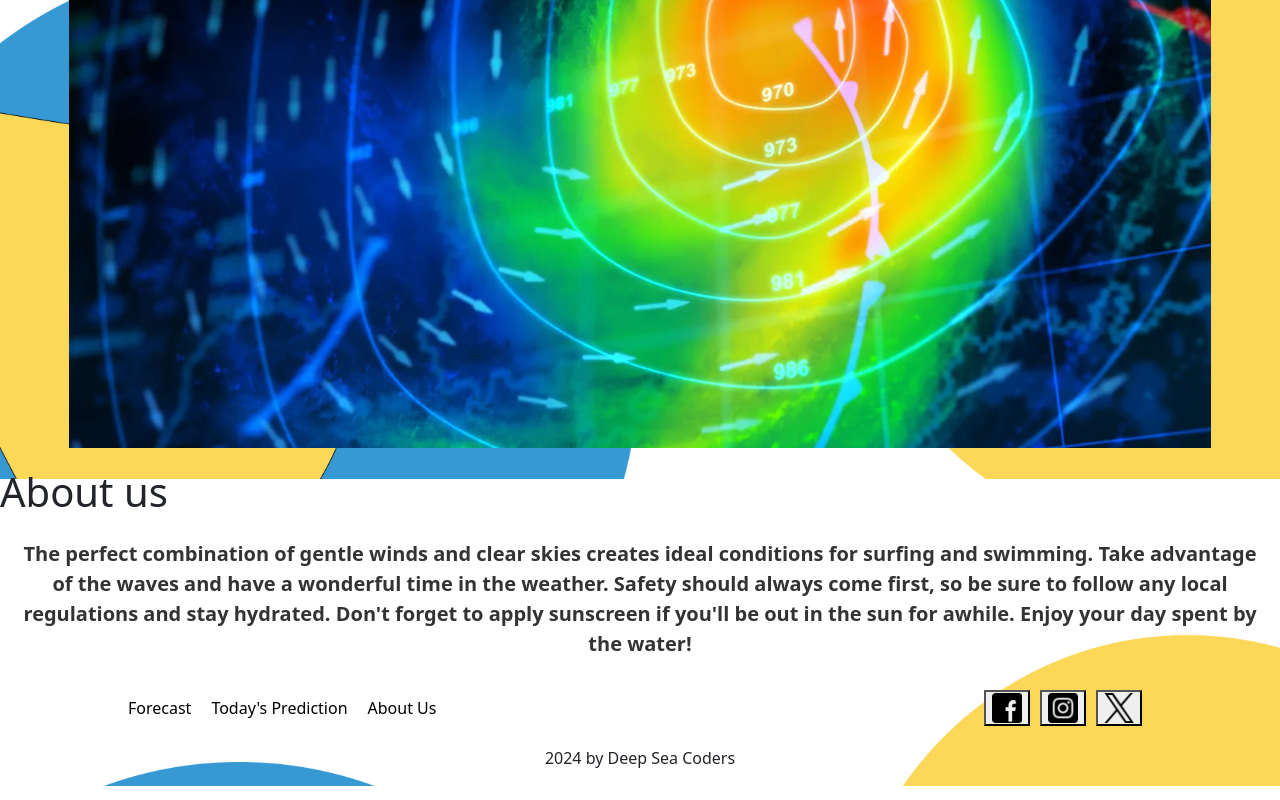
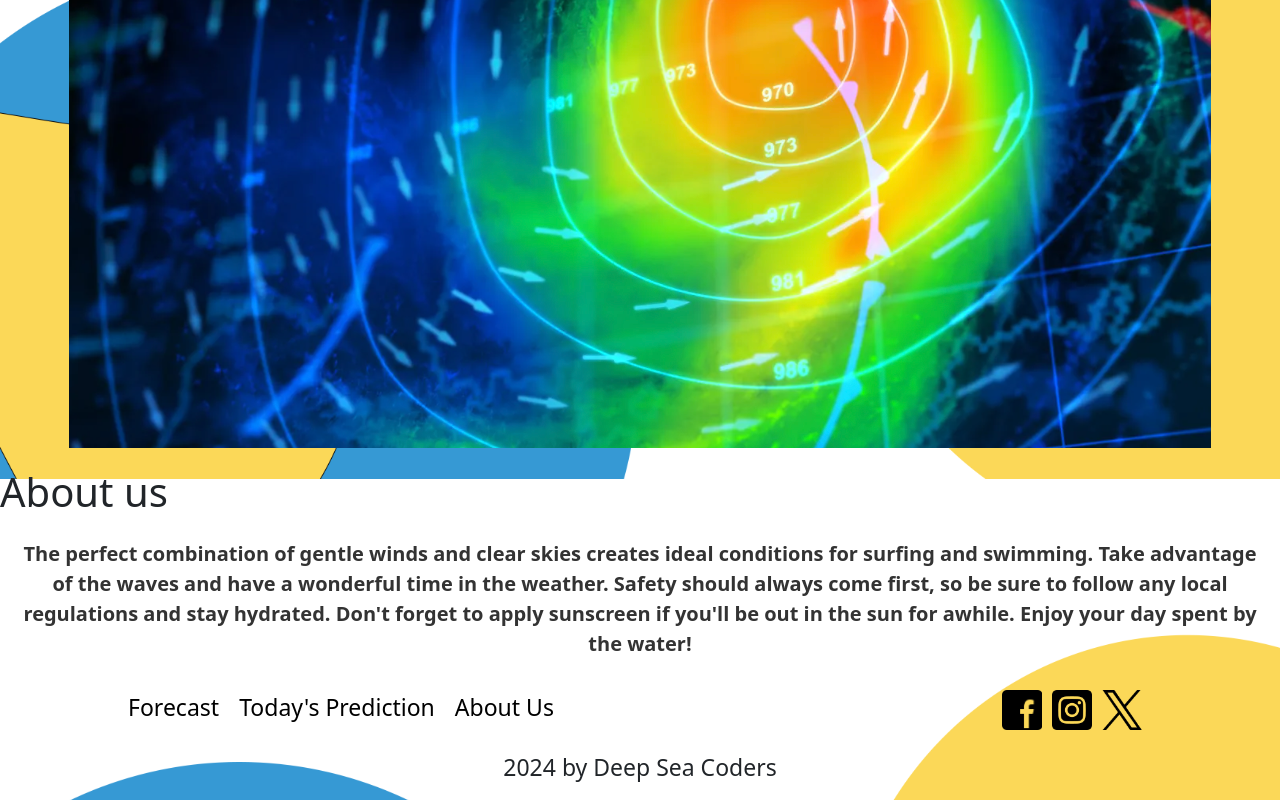
Before and after one commit to Dimitrius504/smartbeachrepo, a React (Create React App) app in the folder smartbeach-project-prototype/: page /live in a window 1280 px wide. Shown: the part 321-1121 px from the top of the page. Built offline with nearby package versions, Linux system fonts and the light colour scheme.

Commit message:
Updated footer.js, and app.css(footer part)

```diff
--- a/smartbeach-project-prototype/src/App.css
+++ b/smartbeach-project-prototype/src/App.css
@@ -491,7 +491,10 @@ nav {
     display: inline-block;
     margin-right: 10px;
   }
-
+  .footer-nav {
+    display: flex;
+    align-items: center;
+  }
 }
 /* Styling for Live page */
 
@@ -616,7 +619,7 @@ id #forecast-page {
   display: flex;
   justify-content: space-between;
   width: 80%;
-  margin-bottom: 20px; /* Add space under footer line one */
+  margin-bottom: 20px;
 }
 
 .footer-nav,
@@ -645,12 +648,9 @@ id #forecast-page {
 }
 
 .SNS-icon img {
-  height: 30px;
+  height: 40px;
 }
+.footer  {
 
-@media (min-width: 768px) {
-  .footer-nav {
-    display: flex;
-    align-items: center;
-  }
+  font-size: 23px;
 }
--- a/smartbeach-project-prototype/src/views/shared/Footer.js
+++ b/smartbeach-project-prototype/src/views/shared/Footer.js
@@ -13,9 +13,9 @@ function Footer() {
                     <li><a href="/live#about-us">About Us</a></li>
                 </ul>
                 <ul className="SNS-icon">
-                    <li><button><img src={facebook} alt="Facebook-Logo" id="facebook" /></button></li>
-                    <li><button><img src={instagram} alt="Instagram-logo" id="instagram" /></button></li>
-                    <li><button><img src={twitterX} alt="TwitterX-logo" id="twitter" /></button></li>
+                    <li><img src={facebook} alt="Facebook-Logo" id="facebook" /></li>
+                    <li><img src={instagram} alt="Instagram-logo" id="instagram" /></li>
+                    <li><img src={twitterX} alt="TwitterX-logo" id="twitter" /></li>
                 </ul>
             </div>
             <p>2024 by Deep Sea Coders</p>
```
